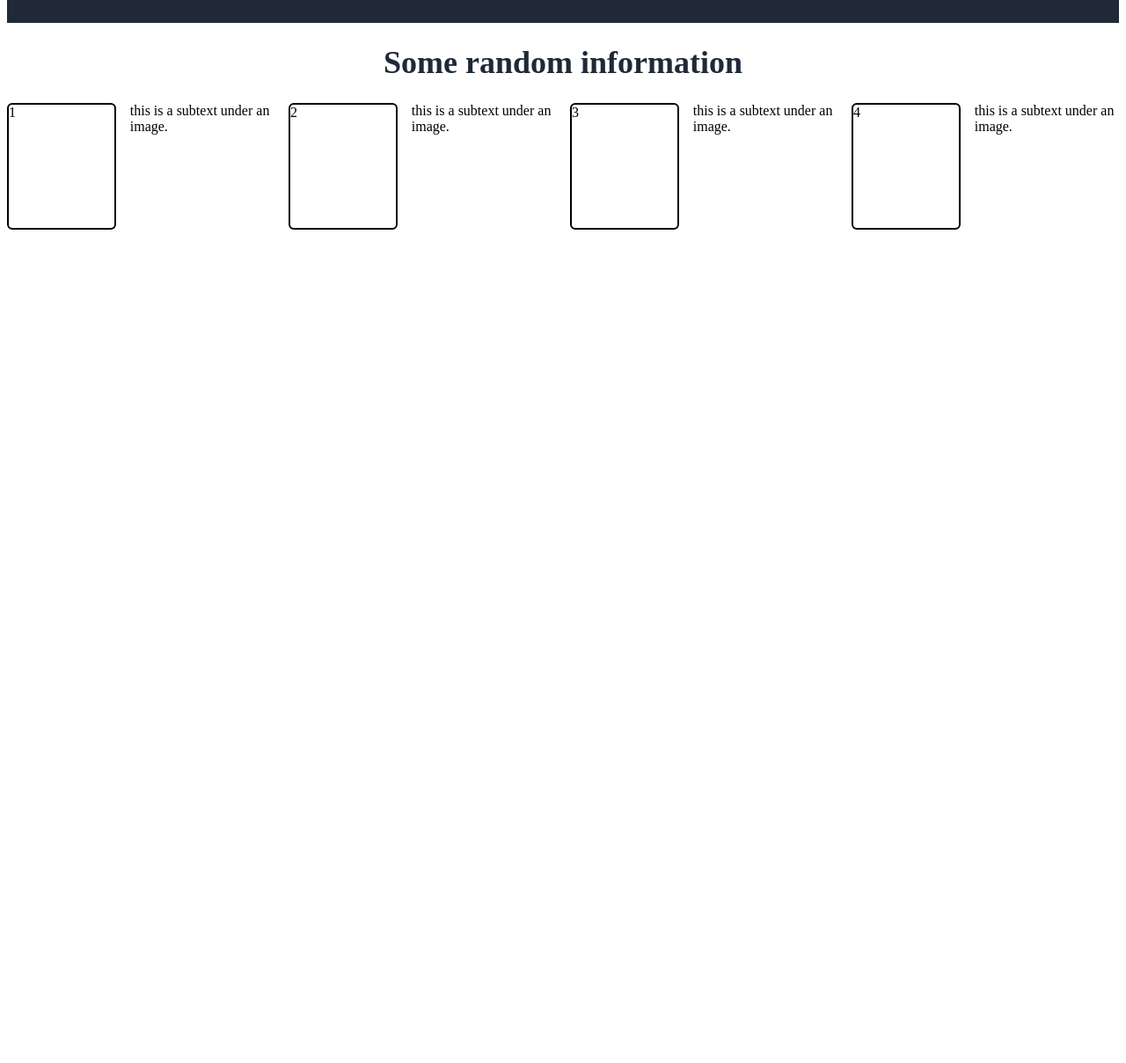
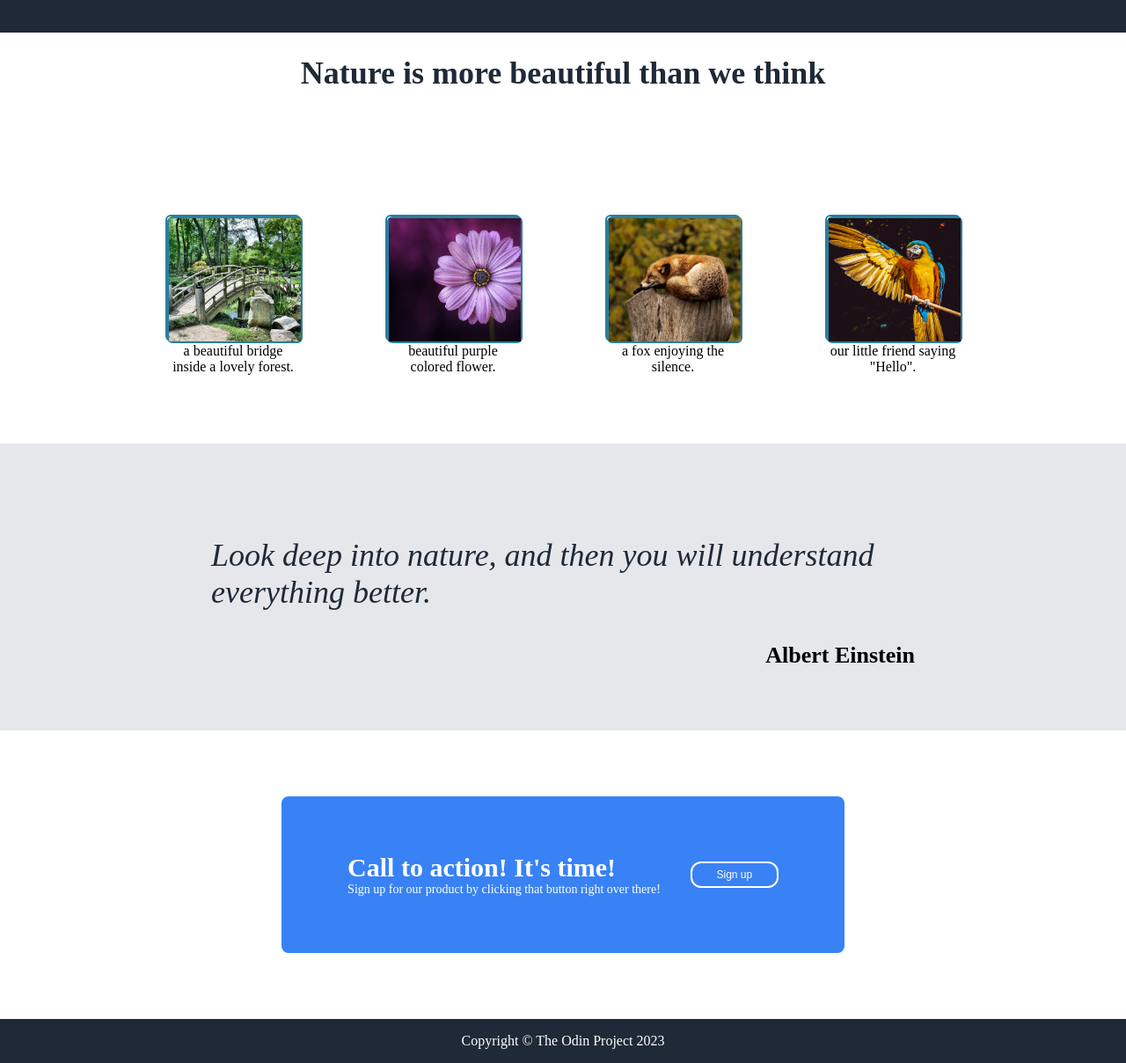
Before and after one commit to ChrisKele/random-stuff, a plain HTML site: page index.html in a window 1280 px wide. Shown: the part 527-1735 px from the top of the page at 88% size. Before the commit the page ends 800 px from the top, so only its background shows below. Drawn offline with Linux system fonts and the light colour scheme.

Commit message:
modifies index.html and styles.css

```diff
--- a/index.html
+++ b/index.html
@@ -20,27 +20,56 @@
 
     <div class="hero">
         <div class="left-side">
-            <h1>This website is awesome</h1>
-            <p>this website has some subtext that goes here under the main title. It's smaller font and the color is lower contrast</p>
+            <h1>A page showing the beauty of nature</h1>
+            <p>this landing page was created by DrKele. It's his first attempt so please don't be hard on him. <br>Sign up for more.</p>
             <button type="button">Sign up</button>
         </div>
         <div class="right-side">
-            <img src="images/pigeon.jpg" alt="placeholder for an image">
+            <img src="images/owl.jpg" alt="placeholder for an image">
         </div>
     </div>
-    <h1 class="h1-info">Some random information</h1>
+    <h1 class="h1-info">Nature is more beautiful than we think</h1>
     <div class="cards">
+
         <div class="info-cards">
-            <div class="card">1</div>
-            <div>this is a subtext under an image.</div>
-            <div class="card">2</div>
-            <div>this is a subtext under an image.</div>
-            <div class="card">3</div>
-            <div>this is a subtext under an image.</div>
-            <div class="card">4</div>
-            <div>this is a subtext under an image.</div>
+            <figure class="card">
+                <div class="card"><img src="images/bridge.jpg" alt="bridge"></div>
+                <figcaption>a beautiful bridge inside a lovely forest.</figcaption>
+            </figure>
+            <figure class="card">
+                <div class="card"><img src="images/flower.jpg" alt="flower"></div>
+                <figcaption>beautiful purple colored flower.</figcaption>
+            </figure>
+            <figure class="card">
+                <div class="card"><img src="images/fox.jpg" alt="fox"></div>
+                <figcaption>a fox enjoying the silence.</figcaption>
+            </figure>
+            <figure class="card">
+                <div class="card"><img src="images/parrot.jpg" alt="parrot"></div>
+                <figcaption>our little friend saying "Hello". </figcaption>
+            </figure>
         </div>
     </div>
+
+    <div class="quote">
+        <div class="big">
+        <p class="quo">Look deep into nature, and then you will understand everything better.
+        </p>
+        <figcaption id="fig">Albert Einstein</figcaption>
+        </div>
+    </div>
+
+    <div class="signup">
+        <div class="action">
+            <p><strong style="font-size: 30px;">Call to action! It's time!</strong> <br>
+             <span style="font-weight: lighter;">Sign up for our product by clicking that button right over there!</span></p>
+            <button type="button">Sign up</button>
+        </div>
+    </div>
+
+    <footer>
+        <p>Copyright &#169 The Odin Project 2023</p>
+    </footer>
 
     </div>
 </body>
--- a/styles.css
+++ b/styles.css
@@ -1,9 +1,12 @@
+body {
+    margin: 0;
+    width: 100%;
+}
 
 .container {
  display: flex;
  flex-direction: column;
 }
-
 .header {
     display: flex;
     justify-content: space-between;
@@ -17,14 +20,13 @@
 }
 .links {
     display: flex;
-    gap: 10px;
+    gap: 50px;
     font-size: 18px;
 }
 .links a {
     color: #E5E7EB;
     text-decoration: none;
 }
-
 .hero {
     display: flex;
     background-color: #1F2937;
@@ -36,14 +38,12 @@
     flex-direction: column;
     padding: 40px;
     flex-wrap: wrap;
-    margin-left: 16%;
+    margin-left: 10%;
 }
 .right-side {
-    display: flex;
     height: 40vh;
     flex-grow: 1;
-    flex-wrap: wrap;
-    margin-right: 16%;
+    margin-right: 10%;
 }
 .right-side img {
     max-height: 100%;
@@ -51,10 +51,9 @@
     object-fit: cover;
     border-radius: 16px;
 }
-
 button {
     background-color: #3882F6;
-    border: none;
+    border: solid white 2px;
   color: white;
   text-align: center;
   text-decoration: none;
@@ -63,7 +62,6 @@ button {
   height: 30px;
   width: 100px;
 }
-
 .left-side h1 {
     font-size: 48px;
     font-weight: bolder;
@@ -76,23 +74,79 @@ button {
 }
 .cards {
     display: flex;
-    align-content: center;
-    flex-direction: column  ;
+    justify-content: center;
+    padding: 40px;
+    margin: 60px;
 }
 .card {
     width: 150px;
     height: 140px;
-    border: 2px solid black;
+    border: 2px solid rgb(41, 126, 160);
     border-radius: 6px;
+}
+
+.card img {
+    max-width: 100%;
+    min-height: 100%;
+    object-fit: cover;
 }
 .info-cards {
     display: flex;
     gap: 16px;
 }
-
+figcaption {
+    text-align: center;
+}
 .h1-info{
     text-align: center;
     font-size: 36px;
     font-weight: bolder;
     color: #1F2937;
 }
+.quote {
+    display: flex;
+    flex-direction: column;
+    background-color: #E5E7EB;
+}
+.big {
+    display: flex;
+    flex-direction: column;
+    padding: 70px;
+    max-width: 100ch;
+    margin: auto;
+
+}
+.big .quo {
+    font-size: 36px;
+    font-weight: lighter;
+    font-style:italic ;
+    color: #1F2937;
+}
+#fig {
+    align-self: flex-end;
+    font-weight: bolder;
+    font-size: 26px;
+}
+.signup {
+    display: flex;
+    justify-content: center;
+    align-items: center;
+    background-color: white;
+    padding-block: 75px;
+}
+.action {
+    display: flex;
+    background-color: #3882F6;
+    padding: 50px 75px;
+    align-items: center;
+    gap: 34px;
+    color: white;
+    border-radius: 8px;
+    font-size: 14px;
+}
+
+footer {
+    background-color: #1f2937;
+    color: white;
+    text-align: center;
+}
```
